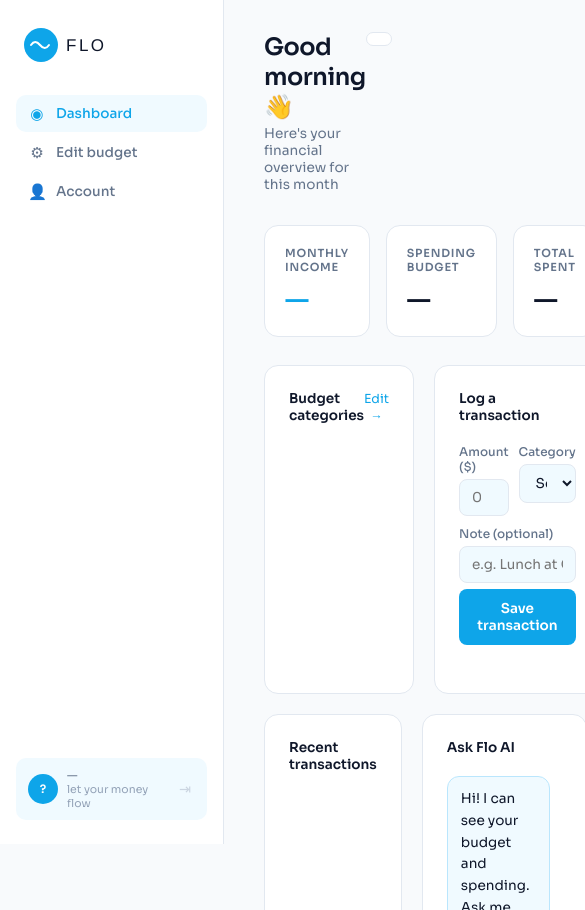
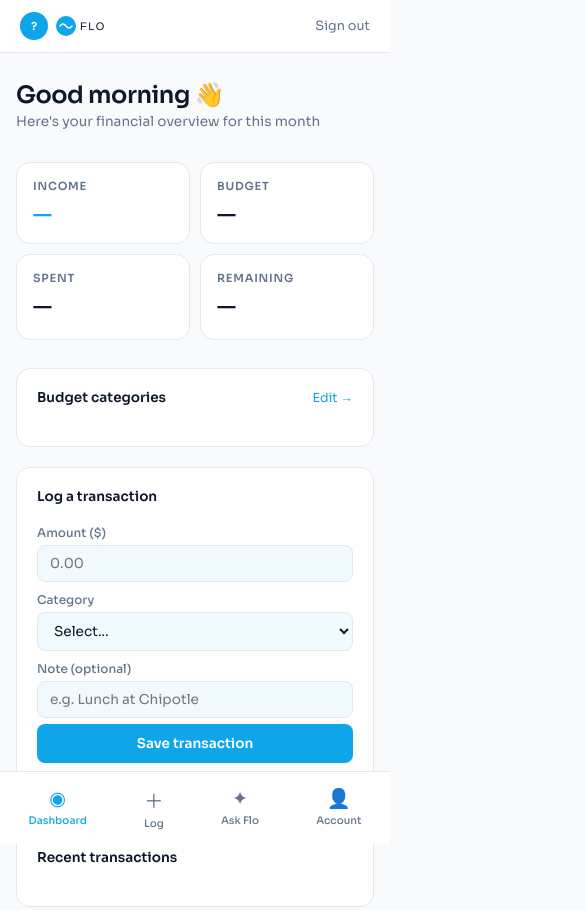
Before and after one commit to tsking06jeff-maker/flo-app, a website: page index.html in a window 390 px wide. Shown: the top 910 px of the page, 585 px wide, since content can reach past the window. Drawn offline with Linux system fonts and the light colour scheme; a script that the page names is missing.

Commit message:
mobile optimization - responsive layout and bottom nav

```diff
--- a/index.html
+++ b/index.html
@@ -2,6 +2,7 @@
 <html lang="en">
 <head>
   <meta charset="UTF-8">
+  <meta name="viewport" content="width=device-width, initial-scale=1.0">
   <title>Flo — Dashboard</title>
   <link href="https://fonts.googleapis.com/css2?family=Sora:wght@300;400;500;600&display=swap" rel="stylesheet">
   <style>
@@ -12,11 +13,20 @@
       --muted: #64748b; --border: #e2e8f0; --bg: #f8fafc;
     }
     body { background: var(--bg); color: var(--text); font-family: 'Sora', sans-serif; min-height: 100vh; }
-    .sidebar { position: fixed; top: 0; left: 0; width: 224px; height: 100vh; background: white; border-right: 1px solid var(--border); padding: 1.5rem 1rem; display: flex; flex-direction: column; z-index: 10; }
+
+    /* ── Sidebar (desktop) ── */
+    .sidebar {
+      position: fixed; top: 0; left: 0; width: 224px; height: 100vh;
+      background: white; border-right: 1px solid var(--border);
+      padding: 1.5rem 1rem; display: flex; flex-direction: column; z-index: 10;
+    }
     .sidebar-logo { padding: 0.25rem 0.5rem 1.75rem; }
-    .nav-item { display: flex; align-items: center; gap: 10px; padding: 9px 12px; border-radius: 10px; font-size: 0.85rem; font-weight: 500; color: var(--muted); cursor: pointer; transition: all 0.15s; text-decoration: none; margin-bottom: 2px; }
-    .nav-item:hover { background: var(--sky-pale); color: var(--sky-dark); }
-    .nav-item.active { background: var(--sky-pale); color: var(--sky-dark); }
+    .nav-item {
+      display: flex; align-items: center; gap: 10px; padding: 9px 12px;
+      border-radius: 10px; font-size: 0.85rem; font-weight: 500; color: var(--muted);
+      cursor: pointer; transition: all 0.15s; text-decoration: none; margin-bottom: 2px;
+    }
+    .nav-item:hover, .nav-item.active { background: var(--sky-pale); color: var(--sky-dark); }
     .nav-icon { font-size: 0.95rem; width: 18px; text-align: center; }
     .sidebar-bottom { margin-top: auto; }
     .user-pill { display: flex; align-items: center; gap: 9px; padding: 10px 12px; border-radius: 10px; background: var(--sky-pale); }
@@ -26,11 +36,40 @@
     .user-label { font-size: 0.68rem; color: #94a3b8; }
     .sign-out-btn { background: none; border: none; color: #cbd5e1; cursor: pointer; font-size: 0.9rem; padding: 2px 4px; }
     .sign-out-btn:hover { color: var(--muted); }
+
+    /* ── Bottom nav (mobile) ── */
+    .bottom-nav {
+      display: none; position: fixed; bottom: 0; left: 0; right: 0;
+      background: white; border-top: 1px solid var(--border);
+      padding: 8px 0 max(8px, env(safe-area-inset-bottom));
+      z-index: 100; justify-content: space-around;
+    }
+    .bottom-nav-item {
+      display: flex; flex-direction: column; align-items: center; gap: 3px;
+      padding: 6px 16px; border-radius: 10px; cursor: pointer;
+      color: var(--muted); font-size: 0.65rem; font-weight: 500; border: none;
+      background: none; font-family: 'Sora', sans-serif; transition: color 0.15s;
+    }
+    .bottom-nav-item.active { color: var(--sky-dark); }
+    .bottom-nav-icon { font-size: 1.2rem; }
+
+    /* ── Mobile top bar ── */
+    .mobile-topbar {
+      display: none; position: fixed; top: 0; left: 0; right: 0;
+      background: white; border-bottom: 1px solid var(--border);
+      padding: 12px 1.25rem; z-index: 10;
+      align-items: center; justify-content: space-between;
+    }
+    .mobile-user { display: flex; align-items: center; gap: 8px; }
+    .mobile-avatar { width: 28px; height: 28px; border-radius: 50%; background: var(--sky-dark); display: flex; align-items: center; justify-content: center; color: white; font-size: 0.68rem; font-weight: 600; }
+
+    /* ── Main content ── */
     .main { margin-left: 224px; padding: 2rem 2.5rem 3rem; }
     .page-header { margin-bottom: 2rem; display: flex; align-items: flex-start; justify-content: space-between; }
     .page-header h1 { font-size: 1.5rem; font-weight: 600; letter-spacing: -0.02em; }
     .page-header p { color: var(--muted); font-size: 0.85rem; margin-top: 3px; }
-    .date-badge { font-size: 0.78rem; color: var(--muted); background: white; border: 1px solid var(--border); border-radius: 8px; padding: 6px 12px; }
+    .date-badge { font-size: 0.78rem; color: var(--muted); background: white; border: 1px solid var(--border); border-radius: 8px; padding: 6px 12px; white-space: nowrap; }
+
     .stats { display: grid; grid-template-columns: repeat(4, 1fr); gap: 1rem; margin-bottom: 1.75rem; }
     .stat { background: white; border: 1px solid var(--border); border-radius: 14px; padding: 1.25rem; }
     .stat-label { font-size: 0.7rem; font-weight: 600; text-transform: uppercase; letter-spacing: 0.07em; color: var(--muted); margin-bottom: 8px; }
@@ -39,17 +78,20 @@
     .stat-value.green { color: #16a34a; }
     .stat-value.red { color: #dc2626; }
     .stat-sub { font-size: 0.72rem; color: var(--muted); margin-top: 4px; }
+
     .grid-2 { display: grid; grid-template-columns: 1fr 1fr; gap: 1.25rem; margin-bottom: 1.25rem; }
     .card { background: white; border: 1px solid var(--border); border-radius: 14px; padding: 1.5rem; }
     .card-header { display: flex; align-items: center; justify-content: space-between; margin-bottom: 1.25rem; }
     .card-title { font-size: 0.85rem; font-weight: 600; }
     .card-link { font-size: 0.78rem; color: var(--sky-dark); background: none; border: none; font-family: 'Sora', sans-serif; cursor: pointer; }
     .card-link:hover { text-decoration: underline; }
+
     .cat-grid { display: grid; grid-template-columns: 1fr 1fr; gap: 8px; }
     .cat-pill { display: flex; align-items: center; gap: 8px; background: var(--sky-pale); border: 1px solid var(--border); border-radius: 10px; padding: 9px 12px; }
     .cat-dot { width: 9px; height: 9px; border-radius: 50%; flex-shrink: 0; }
     .cat-pill-name { font-size: 0.8rem; font-weight: 500; flex: 1; white-space: nowrap; overflow: hidden; text-overflow: ellipsis; }
     .cat-pill-amt { font-size: 0.78rem; color: var(--muted); white-space: nowrap; }
+
     .form-row { display: grid; grid-template-columns: 1fr 1fr; gap: 10px; margin-bottom: 10px; }
     .field label { font-size: 0.75rem; font-weight: 500; color: var(--muted); display: block; margin-bottom: 5px; }
     input, select { outline: none; }
@@ -58,11 +100,13 @@
     .btn-save { background: var(--sky-dark); color: white; border: none; border-radius: 8px; padding: 11px; font-size: 0.85rem; font-weight: 600; font-family: 'Sora', sans-serif; cursor: pointer; width: 100%; margin-top: 6px; }
     .btn-save:hover { background: #0284c7; }
     #form-msg { font-size: 0.78rem; color: var(--muted); text-align: center; margin-top: 8px; min-height: 16px; }
+
     .txn-list { display: flex; flex-direction: column; gap: 6px; }
     .txn-row { display: flex; align-items: center; justify-content: space-between; padding: 10px 13px; background: var(--sky-pale); border: 1px solid var(--border); border-radius: 10px; }
     .txn-note { font-size: 0.85rem; font-weight: 500; }
     .txn-cat { font-size: 0.73rem; color: var(--muted); margin-top: 2px; }
     .txn-amt { font-size: 0.98rem; font-weight: 600; color: var(--sky-dark); white-space: nowrap; }
+
     .chat-msgs { display: flex; flex-direction: column; gap: 10px; margin-bottom: 1rem; max-height: 260px; overflow-y: auto; }
     .msg-ai { background: var(--sky-pale); border: 1px solid var(--sky-light); border-radius: 12px 12px 12px 4px; padding: 11px 13px; font-size: 0.85rem; line-height: 1.6; max-width: 90%; }
     .msg-user { background: var(--sky-dark); color: white; border-radius: 12px 12px 4px 12px; padding: 11px 13px; font-size: 0.85rem; max-width: 90%; align-self: flex-end; margin-left: auto; }
@@ -73,9 +117,36 @@
     .quick-pills { display: flex; flex-wrap: wrap; gap: 6px; margin-top: 10px; }
     .qp { font-size: 0.73rem; padding: 5px 11px; border-radius: 99px; border: 1px solid var(--border); background: white; color: var(--muted); cursor: pointer; font-family: 'Sora', sans-serif; transition: all 0.15s; }
     .qp:hover { border-color: var(--sky); color: var(--sky-dark); background: var(--sky-pale); }
+
+    /* ── Mobile styles ── */
+    @media (max-width: 768px) {
+      .sidebar { display: none; }
+      .bottom-nav { display: flex; }
+      .mobile-topbar { display: flex; }
+      .main { margin-left: 0; padding: 5rem 1rem 6rem; }
+      .page-header { flex-direction: column; gap: 8px; }
+      .date-badge { display: none; }
+      .stats { grid-template-columns: 1fr 1fr; gap: 10px; }
+      .stat { padding: 1rem; }
+      .stat-value { font-size: 1.3rem; }
+      .grid-2 { grid-template-columns: 1fr; }
+      .cat-grid { grid-template-columns: 1fr; }
+      .form-row { grid-template-columns: 1fr; }
+      .quick-pills { gap: 5px; }
+      .qp { font-size: 0.7rem; padding: 5px 10px; }
+      .chat-msgs { max-height: 200px; }
+      .card { padding: 1.25rem; }
+    }
+
+    @media (max-width: 380px) {
+      .stats { grid-template-columns: 1fr 1fr; }
+      .stat-value { font-size: 1.1rem; }
+    }
   </style>
 </head>
 <body>
+
+  <!-- Desktop sidebar -->
   <div class="sidebar">
     <div class="sidebar-logo">
       <svg width="96" height="34" viewBox="0 0 96 34">
@@ -89,9 +160,9 @@
     <a class="nav-item" onclick="window.location.href='/account.html'"><span class="nav-icon">👤</span> Account</a>
     <div class="sidebar-bottom">
       <div class="user-pill">
-        <div class="user-avatar" id="user-initials">?</div>
+        <div class="user-avatar" id="user-initials-desktop">?</div>
         <div class="user-info">
-          <div class="user-email" id="user-email">—</div>
+          <div class="user-email" id="user-email-desktop">—</div>
           <div class="user-label">let your money flow</div>
         </div>
         <button class="sign-out-btn" onclick="signOut()" title="Sign out">⇥</button>
@@ -99,6 +170,40 @@
     </div>
   </div>
 
+  <!-- Mobile top bar -->
+  <div class="mobile-topbar">
+    <div class="mobile-user">
+      <div class="mobile-avatar" id="user-initials-mobile">?</div>
+      <svg width="52" height="20" viewBox="0 0 52 20">
+        <rect x="0" y="0" width="20" height="20" rx="10" fill="#0ea5e9"/>
+        <path d="M4 10 Q7 6 10 10 Q13 14 16 10" stroke="white" stroke-width="1.5" fill="none" stroke-linecap="round"/>
+        <text x="24" y="14" font-family="'Helvetica Neue', Arial, sans-serif" font-size="11" font-weight="300" fill="#0f172a" letter-spacing="1.5">FLO</text>
+      </svg>
+    </div>
+    <button onclick="signOut()" style="background:none;border:none;color:var(--muted);font-size:0.8rem;font-family:'Sora',sans-serif;cursor:pointer;">Sign out</button>
+  </div>
+
+  <!-- Mobile bottom nav -->
+  <div class="bottom-nav">
+    <button class="bottom-nav-item active" onclick="scrollToTop()">
+      <span class="bottom-nav-icon">◉</span>
+      <span>Dashboard</span>
+    </button>
+    <button class="bottom-nav-item" onclick="scrollToSection('log-section')">
+      <span class="bottom-nav-icon">＋</span>
+      <span>Log</span>
+    </button>
+    <button class="bottom-nav-item" onclick="scrollToSection('ai-section')">
+      <span class="bottom-nav-icon">✦</span>
+      <span>Ask Flo</span>
+    </button>
+    <button class="bottom-nav-item" onclick="window.location.href='/account.html'">
+      <span class="bottom-nav-icon">👤</span>
+      <span>Account</span>
+    </button>
+  </div>
+
+  <!-- Main content -->
   <div class="main">
     <div class="page-header">
       <div>
@@ -109,9 +214,9 @@
     </div>
 
     <div class="stats">
-      <div class="stat"><div class="stat-label">Monthly income</div><div class="stat-value sky" id="income">—</div></div>
-      <div class="stat"><div class="stat-label">Spending budget</div><div class="stat-value" id="total-budget">—</div></div>
-      <div class="stat"><div class="stat-label">Total spent</div><div class="stat-value" id="total-spent">—</div></div>
+      <div class="stat"><div class="stat-label">Income</div><div class="stat-value sky" id="income">—</div></div>
+      <div class="stat"><div class="stat-label">Budget</div><div class="stat-value" id="total-budget">—</div></div>
+      <div class="stat"><div class="stat-label">Spent</div><div class="stat-value" id="total-spent">—</div></div>
       <div class="stat"><div class="stat-label">Remaining</div><div class="stat-value" id="remaining">—</div><div class="stat-sub" id="savings-sub"></div></div>
     </div>
 
@@ -123,7 +228,8 @@
         </div>
         <div class="cat-grid" id="categories"></div>
       </div>
-      <div class="card">
+
+      <div class="card" id="log-section">
         <div class="card-header"><div class="card-title">Log a transaction</div></div>
         <div class="form-row">
           <div class="field"><label>Amount ($)</label><input id="amount" type="number" class="inp" placeholder="0.00" /></div>
@@ -140,7 +246,8 @@
         <div class="card-header"><div class="card-title">Recent transactions</div></div>
         <div class="txn-list" id="transactions-list"></div>
       </div>
-      <div class="card">
+
+      <div class="card" id="ai-section">
         <div class="card-header"><div class="card-title">Ask Flo AI</div></div>
         <div class="chat-msgs" id="chat-messages">
           <div class="msg-ai">Hi! I can see your budget and spending. Ask me anything — purchases, savings tips, or a full summary.</div>
@@ -167,8 +274,10 @@
     const user = session.user
     const accessToken = session.access_token
 
-    document.getElementById('user-email').textContent = user.email
-    document.getElementById('user-initials').textContent = user.email[0].toUpperCase()
+    const initials = user.email[0].toUpperCase()
+    document.getElementById('user-initials-desktop').textContent = initials
+    document.getElementById('user-initials-mobile').textContent = initials
+    document.getElementById('user-email-desktop').textContent = user.email
 
     const now = new Date()
     const hour = now.getHours()
@@ -179,6 +288,9 @@
       await supabase.auth.signOut()
       window.location.href = '/login.html'
     }
+
+    window.scrollToTop = () => window.scrollTo({ top: 0, behavior: 'smooth' })
+    window.scrollToSection = (id) => document.getElementById(id)?.scrollIntoView({ behavior: 'smooth', block: 'start' })
 
     const { data: budget } = await supabase.from('budgets').select('*').eq('user_id', user.id).limit(1).single()
     if (!budget) { window.location.href = '/setup.html' }
@@ -257,7 +369,6 @@
       const input = document.getElementById('ai-input')
       const question = input.value.trim()
       if (!question || question.length > 2000) return
-
       const msgs = document.getElementById('chat-messages')
       msgs.innerHTML += `<div class="msg-user">${question}</div>`
       input.value = ''
@@ -268,7 +379,6 @@
       const { data: fb } = await supabase.from('budgets').select('*').eq('user_id', user.id).limit(1).single()
       const { data: fc } = await supabase.from('categories').select('*').eq('user_id', user.id)
       const { data: ft } = await supabase.from('transactions').select('*, categories(name)').eq('user_id', user.id).order('created_at', { ascending: false }).limit(20)
-
       const totalSpent = ft?.reduce((s, t) => s + Number(t.amount), 0) || 0
       const bycat = {}
       ft?.forEach(t => { const n = t.categories?.name || 'Misc'; bycat[n] = (bycat[n] || 0) + Number(t.amount) })
```
Also changed, not shown: account.html (+6 -0 lines), login.html (+1 -0 lines), privacy.html (+1 -0 lines), setup.html (+9 -0 lines), terms.html (+1 -0 lines).
